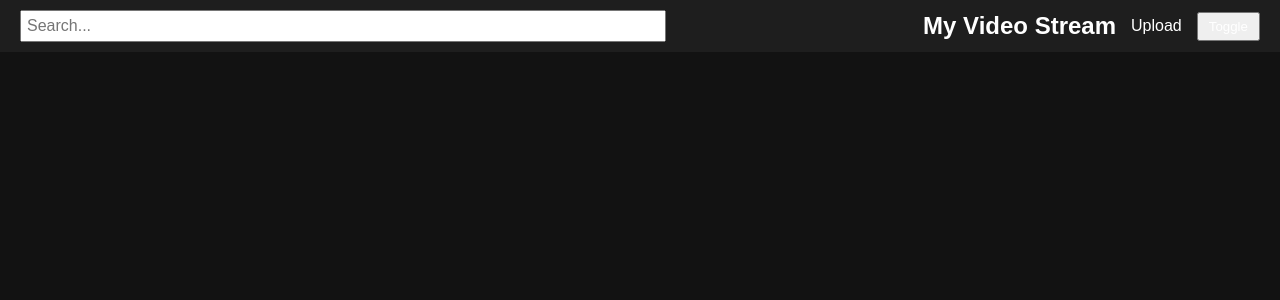
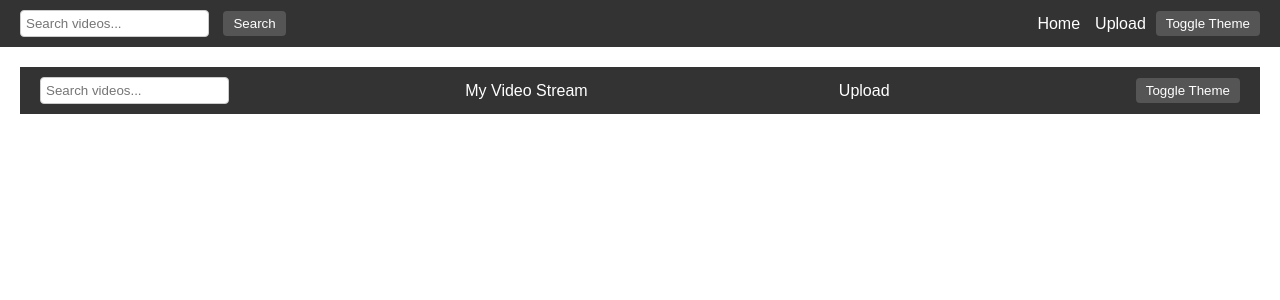
Before and after one commit to kuroyagi6/Flush, a Flask app: page / in a window 1280 px wide. Shown: the top 300 px of the page. Run offline with Flask 3, Linux system fonts and the light colour scheme.

Commit message:
Update HTML and CSS with new layout and styles

```diff
--- a/templates/base.html
+++ b/templates/base.html
@@ -4,21 +4,23 @@
     <meta charset="UTF-8">
     <title>{% block title %}My Video Site{% endblock %}</title>
     <style>
+        :root[data-theme="light"] {
+            --bg: #ffffff;
+            --text: #000000;
+            --card-bg: #f0f0f0;
+        }
+
+        :root[data-theme="dark"] {
+            --bg: #121212;
+            --text: #ffffff;
+            --card-bg: #1e1e1e;
+        }
+
         body {
             margin: 0;
             font-family: Arial, sans-serif;
             background-color: var(--bg);
             color: var(--text);
-        }
-
-        :root {
-            --bg: #ffffff;
-            --text: #000000;
-        }
-
-        [data-theme="dark"] {
-            --bg: #121212;
-            --text: #ffffff;
         }
 
         header {
@@ -41,18 +43,48 @@
             text-decoration: none;
         }
 
+        input[type="text"] {
+            padding: 5px;
+            border-radius: 4px;
+            border: 1px solid #ccc;
+        }
+
+        button[type="submit"],
         .toggle-btn {
-            margin-left: 15px;
+            margin-left: 10px;
             padding: 5px 10px;
             cursor: pointer;
             background: #555;
             border: none;
             color: white;
-            border-radius: 5px;
+            border-radius: 4px;
         }
 
         main {
             padding: 20px;
+        }
+
+        .video-grid {
+            display: grid;
+            grid-template-columns: repeat(auto-fill, minmax(200px, 1fr));
+            gap: 15px;
+        }
+
+        .video-card {
+            background-color: var(--card-bg);
+            padding: 10px;
+            border-radius: 8px;
+            text-align: center;
+        }
+
+        .thumbnail {
+            width: 100%;
+            border-radius: 8px;
+        }
+
+        .title {
+            margin-top: 5px;
+            font-weight: bold;
         }
     </style>
 </head>
@@ -78,7 +110,7 @@
     <script>
         function toggleTheme() {
             const html = document.documentElement;
-            const current = html.getAttribute('data-theme');
+            const current = html.getAttribute('data-theme') || 'light';
             html.setAttribute('data-theme', current === 'light' ? 'dark' : 'light');
         }
     </script>
--- a/templates/index.html
+++ b/templates/index.html
@@ -1,90 +1,25 @@
-<!DOCTYPE html>
-<html lang="en">
-<head>
-    <meta charset="UTF-8">
-    <title>My Video Stream</title>
-    <style>
-        body {
-            font-family: Arial, sans-serif;
-            margin: 0;
-            background-color: #121212;
-            color: #fff;
-        }
-        header {
-            background-color: #1e1e1e;
-            padding: 10px 20px;
-            display: flex;
-            justify-content: space-between;
-            align-items: center;
-        }
-        .header-title {
-            font-size: 24px;
-            font-weight: bold;
-        }
-        .search-form {
-            flex: 1;
-        }
-        .search-input {
-            padding: 5px;
-            width: 70%;
-            font-size: 16px;
-        }
-        .upload-link, .toggle-btn {
-            margin-left: 15px;
-            text-decoration: none;
-            color: white;
-        }
-        .toggle-btn {
-            padding: 5px 10px;
-        }
-        .container {
-            display: flex;
-            flex-wrap: wrap;
-            padding: 20px;
-        }
-        .video-card {
-            width: 200px;
-            margin: 10px;
-            text-align: center;
-        }
-        .thumbnail {
-            width: 100%;
-            height: auto;
-            border-radius: 10px;
-        }
-        .title {
-            margin-top: 5px;
-            font-weight: bold;
-        }
-    </style>
-</head>
-<body>
+{% extends "base.html" %}
+
+{% block content %}
+<div class="container">
     <header>
         <form class="search-form" method="GET" action="{{ url_for('search') }}">
-            <input class="search-input" type="text" name="q" placeholder="Search...">
+            <input class="search-input" type="text" name="q" placeholder="Search videos...">
         </form>
         <div class="header-title">My Video Stream</div>
         <a class="upload-link" href="{{ url_for('upload') }}">Upload</a>
-        <button class="toggle-btn" onclick="toggleTheme()">Toggle</button>
+        <button class="toggle-btn" onclick="toggleTheme()">Toggle Theme</button>
     </header>
 
-    <div class="container">
+    <div class="video-grid">
         {% for video in videos %}
         <div class="video-card">
             <a href="{{ url_for('video', filename=video.name) }}">
-                <img class="thumbnail" src="{{ url_for('static', filename=video.thumbnail) }}" alt="Thumbnail">
+                <img class="thumbnail" src="{{ url_for('static', filename=video.thumbnail) }}" alt="{{ video.name }}">
                 <div class="title">{{ video.name }}</div>
             </a>
         </div>
         {% endfor %}
     </div>
-
-    <script>
-        function toggleTheme() {
-            const html = document.documentElement;
-            const currentTheme = html.getAttribute('data-theme');
-            html.setAttribute('data-theme', currentTheme === 'dark' ? 'light' : 'dark');
-        }
-    </script>
-</body>
-</html>
+</div>
+{% endblock %}
```
Also changed, not shown: static/styles.css (added, +55 -0 lines).
